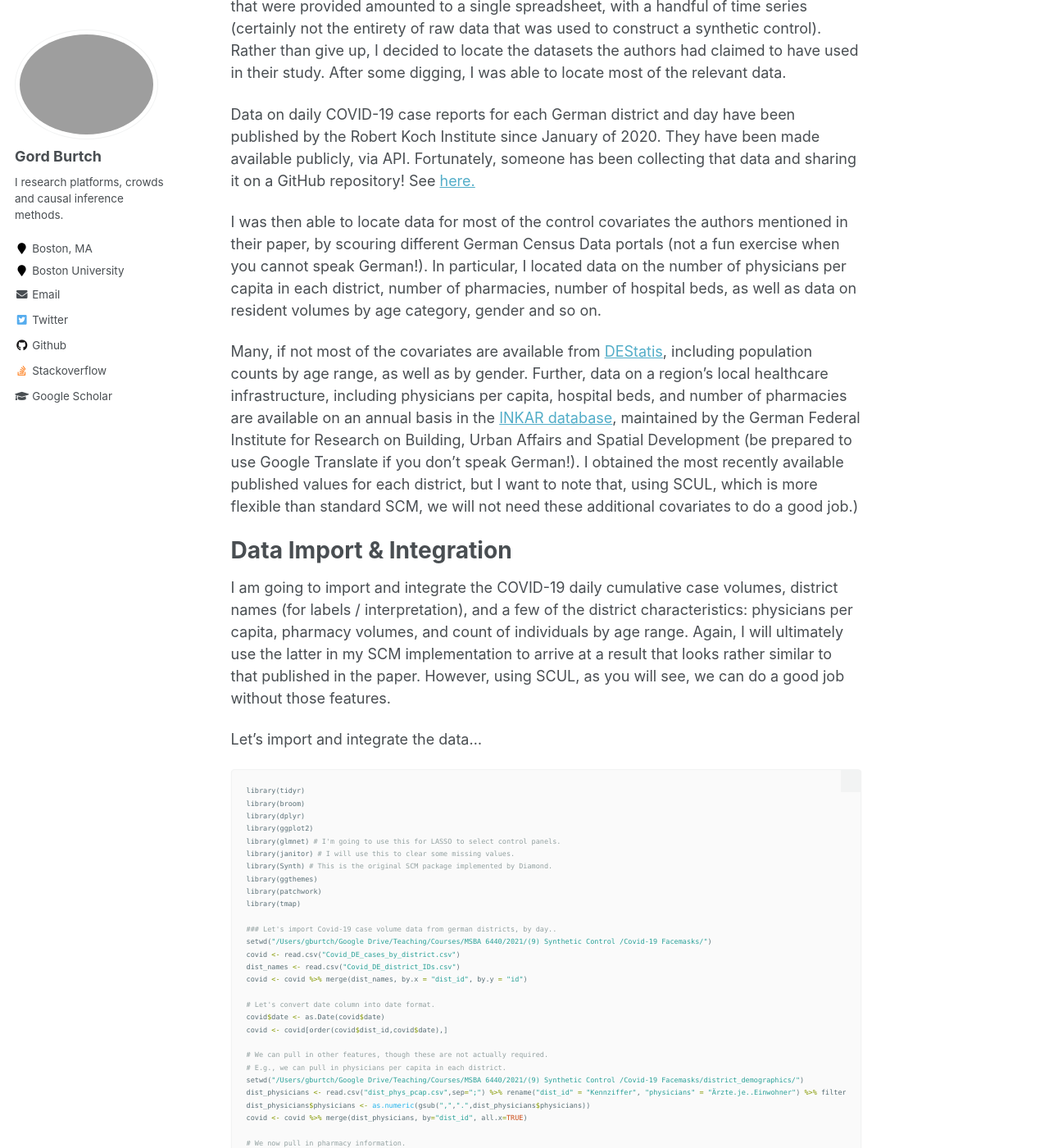
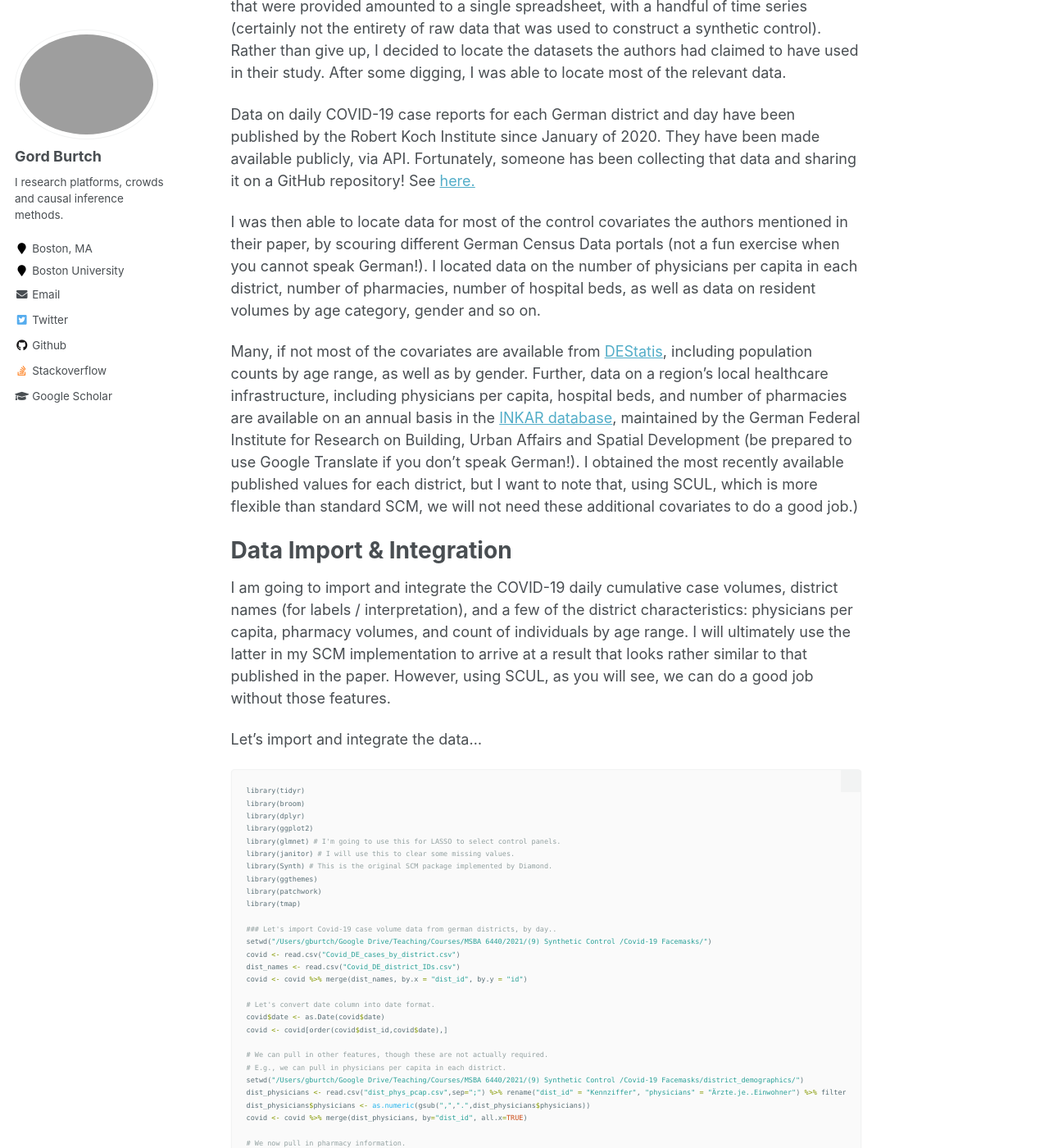
Before and after one commit to gburtch/gburtch.github.io, a Jekyll site: the page built from _posts/2021-03-26-synth-demo.md, in a window 1280 px wide and 1400 px high, scrolled down 2934 px. Shown: the whole window at 82% size. Built offline with Jekyll 4.4.1, drawn with Linux system fonts in a browser that asks for light colours; some of the changed text lies outside the part shown.

Commit message:
Update 2021-03-26-synth-demo.md

```diff
--- a/_posts/2021-03-26-synth-demo.md
+++ b/_posts/2021-03-26-synth-demo.md
@@ -111,10 +111,10 @@ has been collecting that data and sharing it on a GitHub repository! See
 
 I was then able to locate data for most of the control covariates the
 authors mentioned in their paper, by scouring different German Census
-Data portals (not a fun exercise when you cannot speak German!). In
-particular, I located data on the number of physicians per capita in
-each district, number of pharmacies, number of hospital beds, as well as data
-on resident volumes by age category, gender and so on.
+Data portals (not a fun exercise when you cannot speak German!). I located data
+on the number of physicians per capita in each district, number of pharmacies,
+number of hospital beds, as well as data on resident volumes by age category,
+gender and so on.
 
 Many, if not most of the covariates are available from
 [DEStatis](https://www.destatis.de/EN/Themes/Countries-Regions/Regional-Statistics/_node.html "DEStatis"),
@@ -135,7 +135,7 @@ to do a good job.)
 I am going to import and integrate the COVID-19 daily cumulative case
 volumes, district names (for labels / interpretation), and a few of the
 district characteristics: physicians per capita, pharmacy
-volumes, and count of individuals by age range. Again, I will ultimately
+volumes, and count of individuals by age range. I will ultimately
 use the latter in my SCM implementation to arrive at a result that looks
 rather similar to that published in the paper. However, using SCUL, as
 you will see, we can do a good job without those features.
@@ -420,7 +420,7 @@ synth.out = synth(dataprep.out)
 
 We can then use the native plotting functions from Synth to visualize
 the result, as follows. These plots rely on the base plotting tools in
-R. Again, the result is essentially the same, except that now we get a
+R. The result is essentially the same, except that now we get a
 weaker treatment effect. I should note here that when I omitted the
 additional predictor covariates in my first pass at this, and the
 resulting synthetic control looked quite poor in the pre period. I then
```
Also changed, not shown: other parts of _posts/2021-03-26-synth-demo.md (+2 -2 lines).
